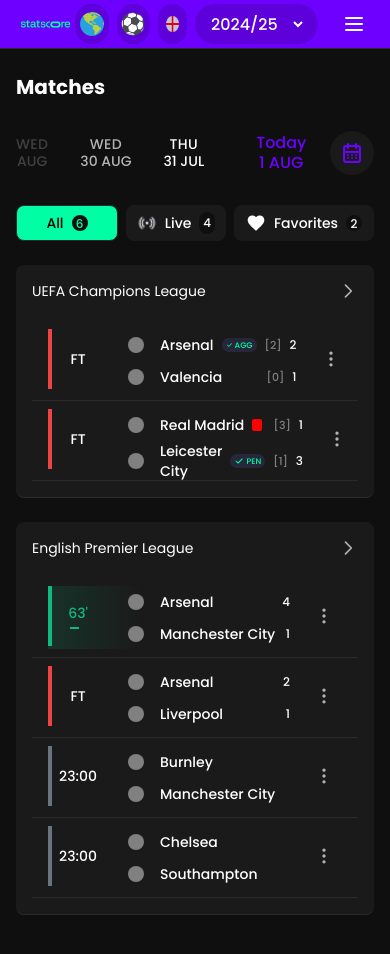
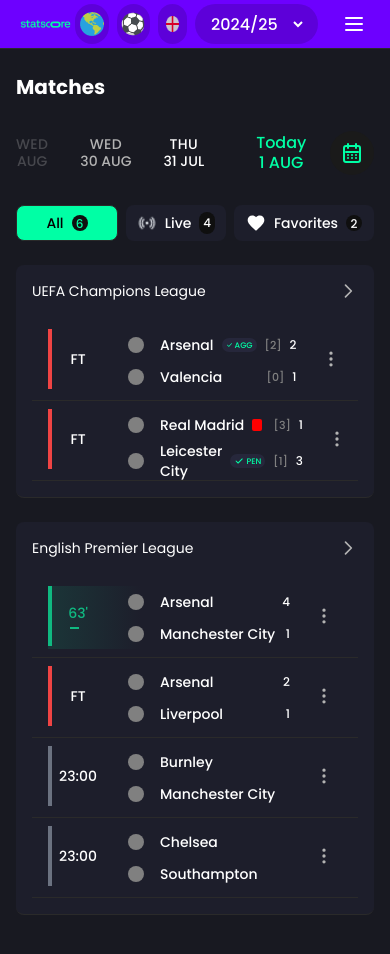
Before and after one commit to tinsaye-simeneh/sp-hub, a React (Vite) app: page / in a window 390 px wide. Shown: the top 954 px of the page. Built offline with nearby package versions, Linux system fonts and the light colour scheme.

Commit message:
Update DateSelector, FilterButtons, LeagueSection, MatchDetails, MatchesDashboard, and MatchSummary components: change background colors for improved visual consistency, enhance card indicators, and streamline layout styles for better user experience.

```diff
--- a/src/components/DateSelector.tsx
+++ b/src/components/DateSelector.tsx
@@ -5,7 +5,7 @@
   return (
     <>
       <div className="hidden md:flex items-center justify-center mb-6">
-        <div className="w-full max-w-[820px] h-[56px] flex items-center justify-between rounded-lg pt-2 pr-4 pb-2 pl-4 bg-bg-secondary relative">
+        <div className="w-full max-w-[820px] h-[56px] flex items-center justify-between rounded-lg pt-2 pr-4 pb-2 pl-4 bg-[#1D1E2B] relative">
           <button title="Previous Day" className="p-2 rounded-full transition-colors">
             <img src={chevronLeft} alt="chevron left" className="w-[20px] h-[20px]" />
           </button>
@@ -39,8 +39,8 @@
               </div>
 
               <div className="bg-bg-dateToday rounded-lg px-5 py-2 flex flex-col items-center leading-tight">
-                <span className="text-brand-primary text-[16px] font-medium">Today</span>
-                <span className="text-brand-primary text-[16px] font-medium">1 AUG</span>
+                <span className="text-brand-secondary text-[16px] font-medium">Today</span>
+                <span className="text-brand-secondary text-[16px] font-medium">1 AUG</span>
               </div>
 
               <div className="flex flex-col items-center leading-tight">
@@ -60,7 +60,7 @@
             aria-label="Open Calendar"
             className="w-11 h-11 rounded-full bg-bg-secondary flex items-center justify-center flex-shrink-0"
           >
-            <svg className="w-6 h-6 text-brand-primary" fill="none" stroke="currentColor" viewBox="0 0 24 24" strokeWidth={2}>
+            <svg className="w-6 h-6 text-brand-secondary" fill="none" stroke="currentColor" viewBox="0 0 24 24" strokeWidth={2}>
               <path strokeLinecap="round" strokeLinejoin="round" d="M8 7V3m8 4V3M6 11h12M6 21h12a2 2 0 002-2V7a2 2 0 00-2-2H6a2 2 0 00-2 2v12a2 2 0 002 2z" />
               <path strokeLinecap="round" strokeLinejoin="round" d="M8 14h.01M12 14h.01M16 14h.01M8 17h.01M12 17h.01M16 17h.01" />
             </svg>
--- a/src/components/FilterButtons.tsx
+++ b/src/components/FilterButtons.tsx
@@ -25,7 +25,7 @@
 
       <button
         onClick={() => onFilterChange('live')}
-        className={`flex-1 md:flex-none md:w-[100px] h-[36px] bg-bg-secondary pt-2 pr-3 pb-2 pl-3 rounded-lg flex items-center justify-center gap-2 text-sm font-medium transition-colors group ${
+        className={`flex-1 md:flex-none md:w-[100px] h-[36px] bg-[#1D1E2B] pt-2 pr-3 pb-2 pl-3 rounded-lg flex items-center justify-center gap-2 text-sm font-medium transition-colors group ${
           activeFilter === 'live'
             ? 'text-text-primary'
             : 'text-text-secondary'
@@ -40,7 +40,7 @@
 
       <button
         onClick={() => onFilterChange('favorites')}
-        className={`flex-1 md:flex-none md:w-[134px] h-[36px] bg-bg-secondary pt-2 pr-3 pb-2 pl-3 rounded-lg flex items-center justify-center gap-2 text-sm font-medium transition-colors group ${
+        className={`flex-1 md:flex-none md:w-[134px] h-[36px] bg-[#1D1E2B] pt-2 pr-3 pb-2 pl-3 rounded-lg flex items-center justify-center gap-2 text-sm font-medium transition-colors group ${
           activeFilter === 'favorites'
             ? 'text-text-primary'
             : 'text-text-secondary'
--- a/src/components/LeagueSection.tsx
+++ b/src/components/LeagueSection.tsx
@@ -9,7 +9,7 @@
 
 const LeagueSection: React.FC<LeagueSectionProps> = ({ leagueName, matches }) => {
   return (
-    <div className="w-full max-w-[780px] h-auto rounded-lg p-4 border-b border-border-primary mb-6 flex flex-col gap-2 bg-bg-secondary">
+    <div className="w-full max-w-[780px] h-auto rounded-lg p-4 border-b border-border-primary mb-6 flex flex-col gap-2 bg-[#1D1E2B]">
       <div className="flex items-center justify-between mb-3">
         <h2 className="text-text-primary text-[14px] font-normal leading-[20px] font-inter">{leagueName}</h2>
         <button title="View All" className="text-text-secondary hover:text-text-primary transition-colors">
--- a/src/components/MatchDetails.tsx
+++ b/src/components/MatchDetails.tsx
@@ -37,7 +37,7 @@
 
 
   return (
-    <div className="bg-bg-primary">
+    <div className="bg-[#181921]">
       <div className="w-full xl:max-w-[820px] xl:mx-auto xl:pt-10">
       <div className="w-full xl:w-[707px] bg-[#1D1E2B] rounded-t-lg xl:mx-auto">
         <div className="flex items-center gap-4 px-4 py-4 border-b border-border-primary">
--- a/src/components/MatchSummary.tsx
+++ b/src/components/MatchSummary.tsx
@@ -7,9 +7,9 @@
 
 const MatchSummary: React.FC<MatchSummaryProps> = ({ match }) => {
   const getStatusColor = () => {
-    if (match.status === 'ft') return 'bg-status-finished';
-    if (match.status === 'live' || match.status === 'ht') return 'bg-status-live';
-    return 'bg-status-scheduled';
+    if (match.status === 'ft') return 'bg-[#EE5E52]';
+    if (match.status === 'live' || match.status === 'ht') return 'bg-[#10B981]';
+    return 'bg-[#6B7280]';
   };
 
   const getStatusText = () => {
@@ -19,26 +19,18 @@
     return 'Scheduled';
   };
 
-  // Only show cards for finished matches
-  const shouldShowCards = match.status === 'ft';
-  const hasHomeYellow = shouldShowCards && match.homeTeamCards?.yellow !== undefined && match.homeTeamCards.yellow > 0;
-  const hasHomeRed = shouldShowCards && match.homeTeamCards?.red !== undefined && match.homeTeamCards.red > 0;
-  const hasAwayCards = shouldShowCards && match.awayTeamCards &&
-    ((match.awayTeamCards.red !== undefined && match.awayTeamCards.red > 0) ||
-     (match.awayTeamCards.yellow !== undefined && match.awayTeamCards.yellow > 0));
-
   return (
     <div className="px-4 py-6 w-full xl:w-[680px] xl:mx-auto">
       <div className="flex items-center justify-between">
         <div className="flex flex-col items-center gap-2 flex-1 relative">
           <div className="relative">
-            {hasHomeYellow && match.homeTeamCards && (
-              <div className="absolute -top-3 -right-5 w-5 h-5 bg-card-yellow flex items-center justify-center z-10">
+            {match.homeTeamCards?.yellow && match.homeTeamCards.yellow > 0 && (
+              <div className="absolute -top-3 -right-5 w-5 h-5 bg-[#FFD700] flex items-center justify-center z-10">
                 <span className="text-black text-[10px] font-bold">{match.homeTeamCards.yellow}</span>
               </div>
             )}
-            {hasHomeRed && match.homeTeamCards && (
-              <div className="absolute -top-1 left-1/2 transform -translate-x-1/2 -translate-y-6 w-5 h-5 bg-card-red flex items-center justify-center z-10">
+            {match.homeTeamCards?.red && match.homeTeamCards.red > 0 && (
+              <div className="absolute -top-1 left-1/2 transform -translate-x-1/2 -translate-y-6 w-5 h-5 bg-[#FF0000] flex items-center justify-center z-10">
                 <span className="text-black text-[10px] font-bold">{match.homeTeamCards.red}</span>
               </div>
             )}
@@ -68,15 +60,15 @@
 
         <div className="flex flex-col items-center gap-2 flex-1 relative">
           <div className="relative">
-            {hasAwayCards && match.awayTeamCards && (
+            {match.awayTeamCards && (match.awayTeamCards.red > 0 || match.awayTeamCards.yellow > 0) && (
               <div className="absolute -top-3 -left-10 flex flex-col gap-0.5 z-10 flex-row">
-                {match.awayTeamCards.red !== undefined && match.awayTeamCards.red > 0 && (
-                  <div className="w-5 h-5 bg-card-red flex items-center justify-center">
+                {match.awayTeamCards.red > 0 && (
+                  <div className="w-5 h-5 bg-[#FF0000] flex items-center justify-center">
                     <span className="text-black text-[10px] font-bold">{match.awayTeamCards.red}</span>
                   </div>
                 )}
-                {match.awayTeamCards.yellow !== undefined && match.awayTeamCards.yellow > 0 && (
-                  <div className="w-5 h-5 bg-card-yellow flex items-center justify-center">
+                {match.awayTeamCards.yellow > 0 && (
+                  <div className="w-5 h-5 bg-[#FFD700] flex items-center justify-center">
                     <span className="text-black text-[10px] font-bold">{match.awayTeamCards.yellow}</span>
                   </div>
                 )}
--- a/src/components/MatchesDashboard.tsx
+++ b/src/components/MatchesDashboard.tsx
@@ -8,7 +8,7 @@
   const [activeFilter, setActiveFilter] = useState<'all' | 'live' | 'favorites'>('all');
 
   return (
-    <div className="bg-bg-primary">
+    <div className="bg-[#181921]">
       <div className="w-full max-w-[820px] mx-auto px-4 py-6">
         <h1 className="text-xl md:text-2xl font-bold text-text-primary mb-6">Matches</h1>
 
```
